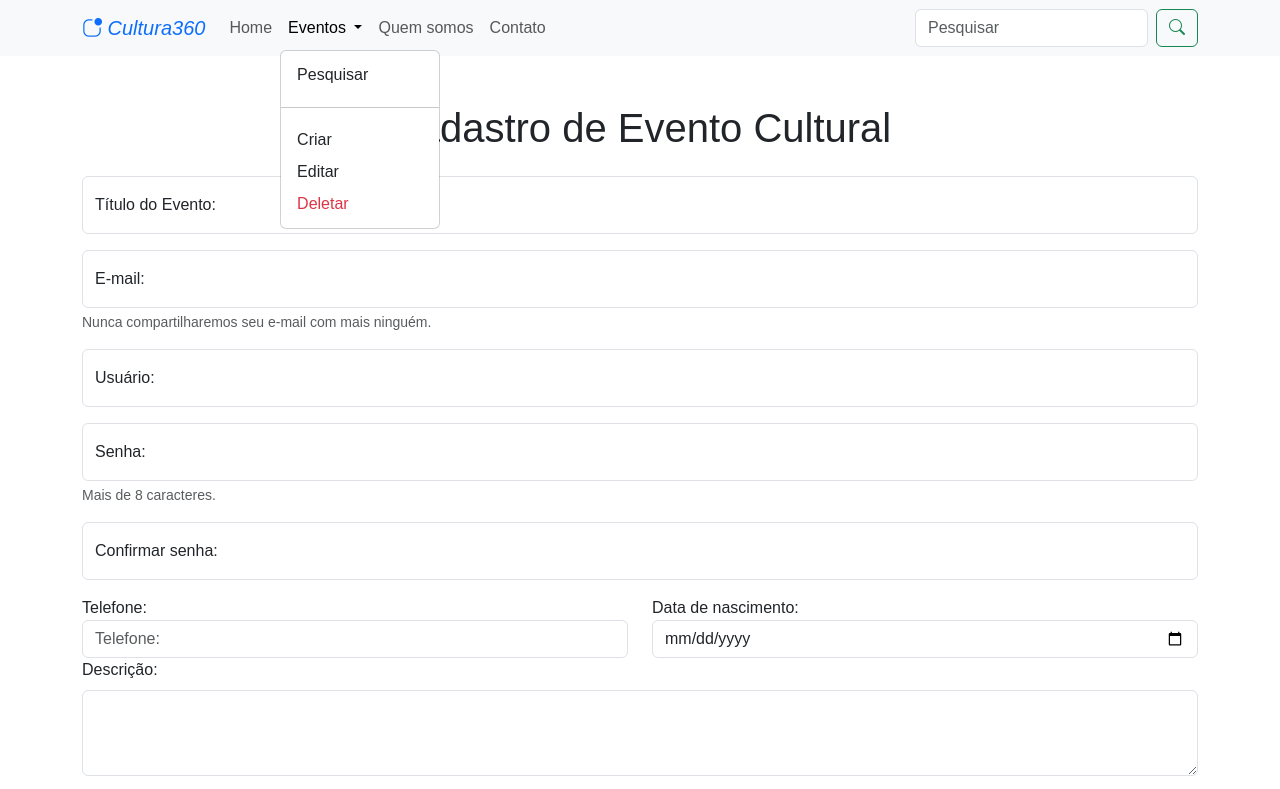
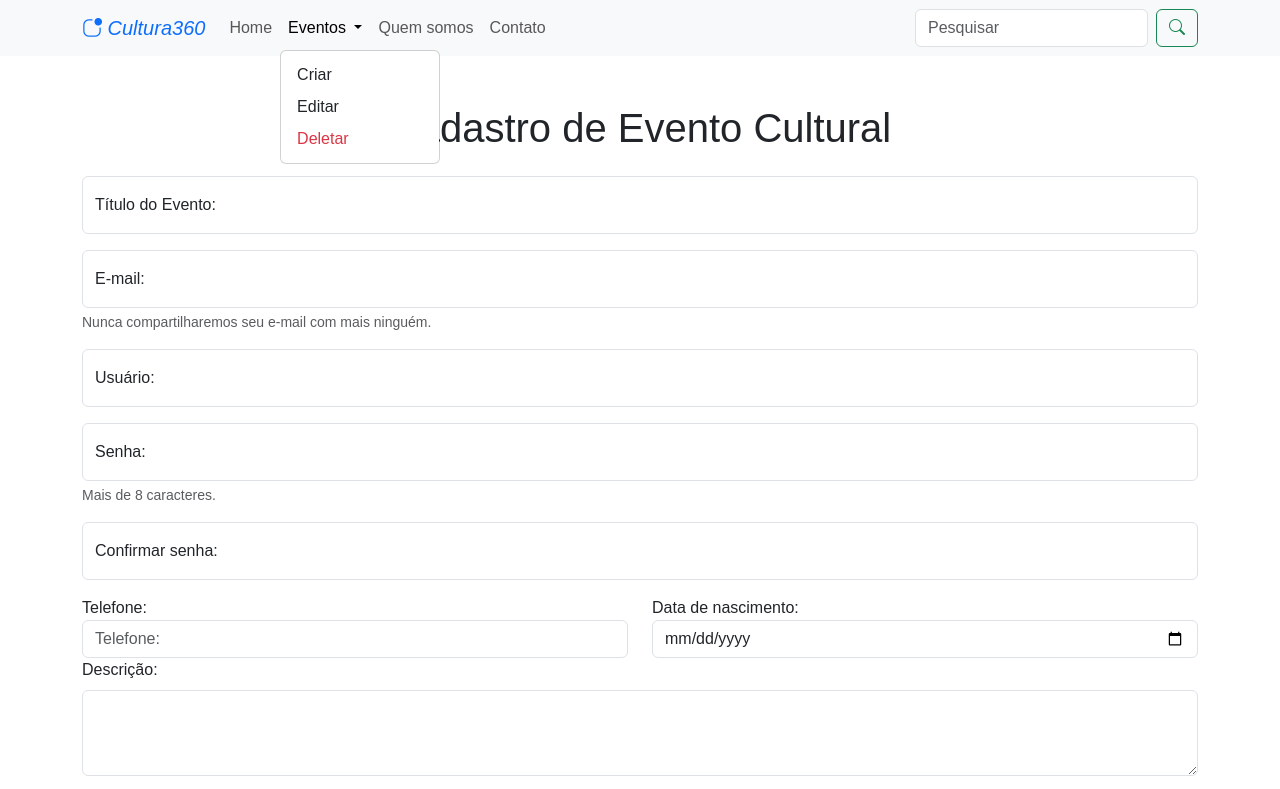
Before and after one commit to gabrielcamargogsilva/FrontEnd, a plain HTML site: page form.html in a window 1280 px wide. Both pictures are taken after a click on the button "Eventos". Shown: the top 789 px of the page. Drawn offline with nearby package versions, Linux system fonts and the light colour scheme.

Commit message:
Add files via upload

```diff
--- a/form.html
+++ b/form.html
@@ -26,7 +26,7 @@
             <div class="collapse navbar-collapse" id="navbarSupportedContent">
               <ul class="navbar-nav me-auto mb-2 mb-lg-0">
                 <li class="nav-item">
-                  <a class="nav-link " aria-current="page" href="#">Home</a>
+                  <a class="nav-link " aria-current="page" href="index.html">Home</a>
                 </li>
                 <li class="nav-item dropdown">
                   <a class="nav-link dropdown-toggle" href="#" role="button" data-bs-toggle="dropdown"
@@ -34,11 +34,7 @@
                     Eventos
                   </a>
                   <ul class="dropdown-menu">
-                    <li><a class="dropdown-item" href="#">Pesquisar</a></li>
-                    <li>
-                      <hr class="dropdown=divider">
-                    </li>
-                    <li><a class="dropdown-item" href="#">Criar</a></li>
+                    <li><a class="dropdown-item" href="form.html">Criar</a></li>
                     <li><a class="dropdown-item" href="#">Editar</a></li>
                     <li><a class="dropdown-item text-danger" href="#">Deletar</a></li>
                   </ul>
```
Also changed, not shown: index.html (+2 -2 lines).
